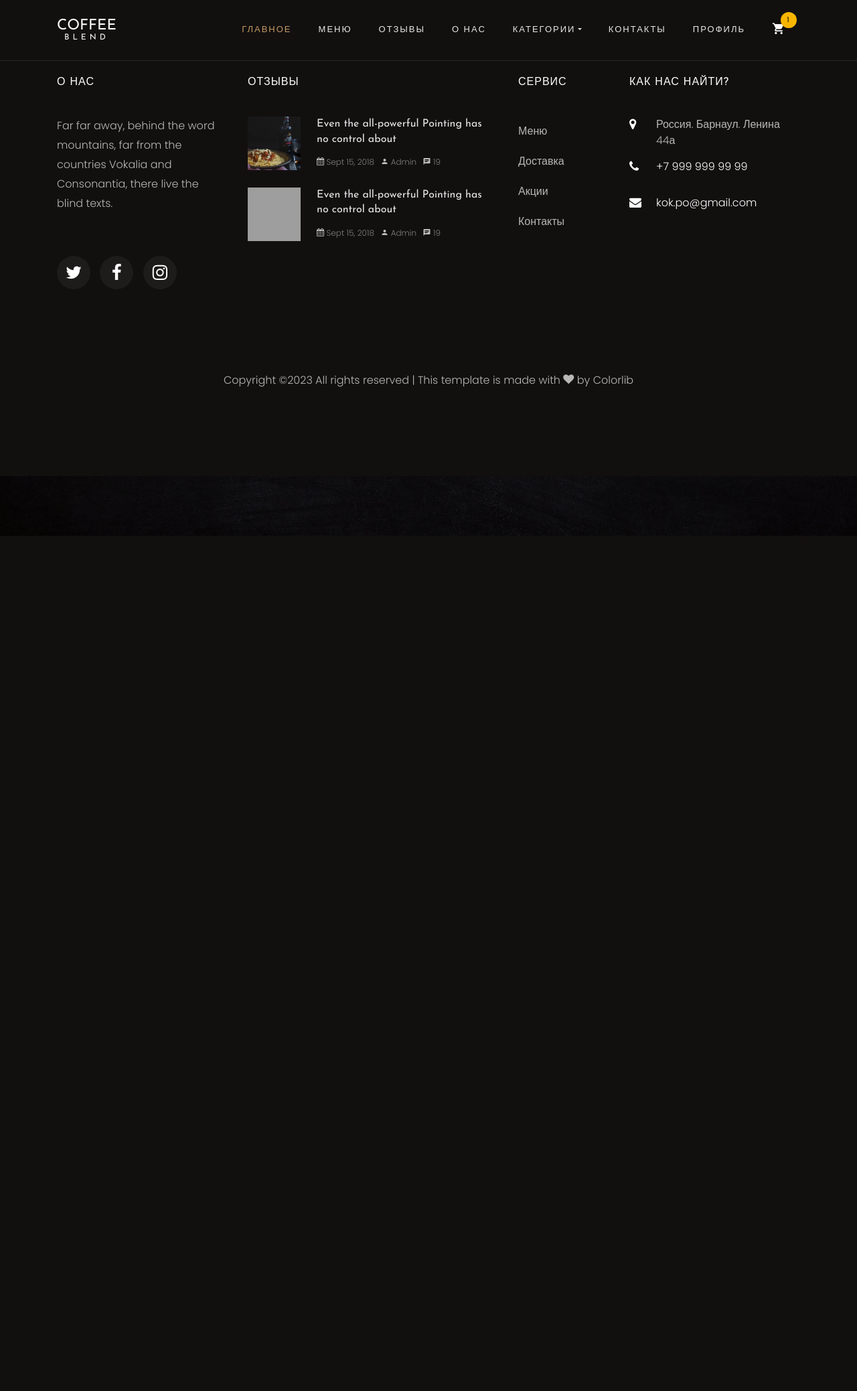
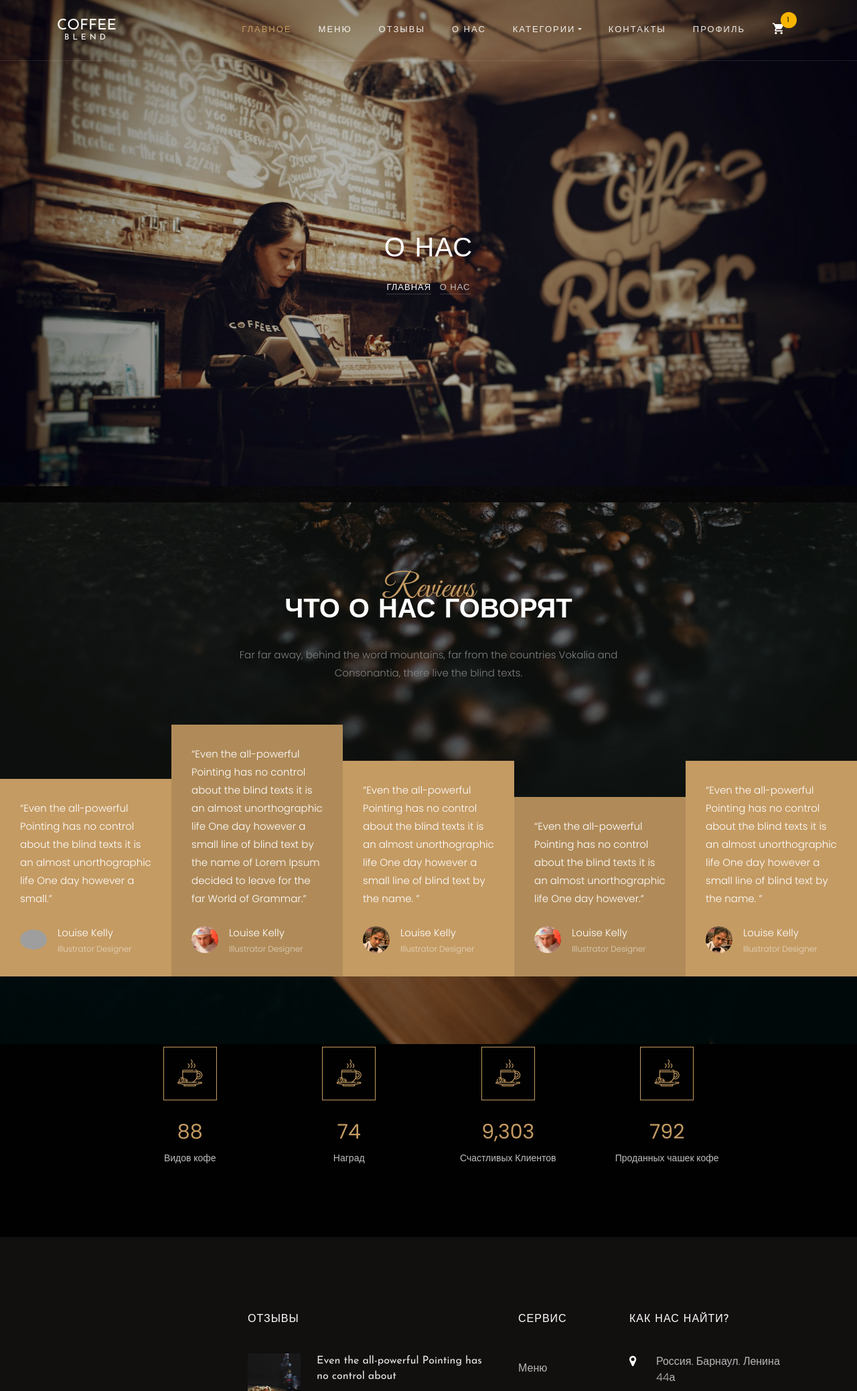
Before and after one commit to Feach/site_main, a Django app: template templates/contact/about.html in a window 1280 px wide. Shown: the top 2077 px of the page at 67% size. Before the commit the page ends 800 px from the top, so only its background shows below. Run offline with Django 4.2, Linux system fonts and the light colour scheme; the template is opened without the code that fills it, so the values that code supplies are empty; some libraries are stand-ins or nearby versions; some web fonts are replaced; grey boxes are pictures that could not be loaded.

Commit message:
1)переделана модель about.
!!! Отладить выведение contact & about на шаблоны
!!!Переделать форму обратной связи под стиль сайта
!!! в навигации кнопка профиль временно действует кнопкой логин

```diff
--- a/contact/urls.py
+++ b/contact/urls.py
@@ -3,5 +3,6 @@ from . import views
 
 urlpatterns = [
     path('contact/', views.ContactView.as_view(), name="contact"),
+    path('about/', views.AboutListView.as_view(), name="about_list"),
     path('feedback/', views.CreateContact.as_view(), name="feedback")
 ]
--- a/templates/contact/about.html
+++ b/templates/contact/about.html
@@ -1,4 +1,5 @@
 {% extends 'base.html' %}
+{% block content %}
 <!--шапка-->
     <section class="home-slider owl-carousel">
 
@@ -17,20 +18,25 @@
       </div>
     </section>
 <!--наша история-->
+{% for about in about_list %}
+	{% if forloop.first %}
 		<section class="ftco-about d-md-flex">
-    	<div class="one-half img" style="background-image: url(images/about.jpg);"></div>
+			<div class="one-half img" style="background-image: url({{ about.image_large.url }});"></div>
 				<div class="one-half ftco-animate">
 					<div class="overlap">
 					<div class="heading-section ftco-animate ">
 						<span class="subheading">About</span>
-	          <h2 class="mb-4">Наша История</h2>
+					  <h2 class="mb-4">{{ about.title }}</h2>
 					</div>
+
 					<div>
-	  				<p>On her way she met a copy. The copy warned the Little Blind Text, that where it came from it would have been rewritten a thousand times and everything that was left from its origin would be the word "and" and the Little Blind Text should turn around and return to its own, safe country. But nothing the copy said could convince her and so it didn’t take long until a few insidious Copy Writers ambushed her, made her drunk with Longe and Parole and dragged her into their agency, where they abused her for their.</p>
+						<p>{{ about.text|safe }}</p>
 					</div>
 				</div>
 			</div>
 		</section>
+	{% endif %}
+{% endfor %}
 <!--отзывы-->
     <section class="ftco-section img" id="ftco-testimony" style="background-image: url(images/bg_1.jpg);"  data-stellar-background-ratio="0.5">
     	<div class="overlay"></div>
@@ -114,14 +120,16 @@
 	    </div>
 	  </section>
 <!--наше меню-->
+{% for about in about_list %}
+	{% if forloop.counter == 2 %}
 		<section class="ftco-section">
 			<div class="container">
 				<div class="row align-items-center">
 					<div class="col-md-6 pr-md-5">
 						<div class="heading-section text-md-right ftco-animate">
 					<span class="subheading">Menu</span>
-	            <h2 class="mb-4">Наше меню</h2>
-	            <p class="mb-4">Far far away, behind the word mountains, far from the countries Vokalia and Consonantia, there live the blind texts. Separated they live in Bookmarksgrove right at the coast of the Semantics, a large language ocean.</p>
+					<h2 class="mb-4">{{ about.title }}</h2>
+					<p class="mb-4">{{ about.text|safe }}</p>
 					<p><a href="#" class="btn btn-primary btn-outline-primary px-4 py-3">Посмотреть меню</a></p>
 				  </div>
 					</div>
@@ -129,22 +137,22 @@
 						<div class="row">
 							<div class="col-md-6">
 								<div class="menu-entry">
-		    					<a href="#" class="img" style="background-image: url(/static/images/menu-1.jpg);"></a>
+									<a href="#" class="img" style="background-image: url({{ about.image_small1.url }});"></a>
 								</div>
 							</div>
 							<div class="col-md-6">
 								<div class="menu-entry mt-lg-4">
-		    					<a href="#" class="img" style="background-image: url(/static/images/menu-2.jpg);"></a>
+									<a href="#" class="img" style="background-image: url({{ about.image_small2.url }});"></a>
 								</div>
 							</div>
 							<div class="col-md-6">
 								<div class="menu-entry">
-		    					<a href="#" class="img" style="background-image: url(/static/images/menu-3.jpg);"></a>
+									<a href="#" class="img" style="background-image: url({{ about.image_small3.url }});"></a>
 								</div>
 							</div>
 							<div class="col-md-6">
 								<div class="menu-entry mt-lg-4">
-		    					<a href="#" class="img" style="background-image: url(/static/images/menu-4.jpg);"></a>
+									<a class="img" style="background-image: url({{ about.image_small4.url }});"></a>
 								</div>
 							</div>
 						</div>
@@ -152,6 +160,8 @@
 				</div>
 			</div>
 		</section>
+	{% endif %}
+{% endfor %}
 <!--статистика-->
     <section class="ftco-counter ftco-bg-dark img" id="section-counter" style="background-image: url(/static/images/bg_2.jpg);" data-stellar-background-ratio="0.5">
 			<div class="overlay"></div>
@@ -200,3 +210,4 @@
         </div>
       </div>
     </section>
+{% endblock content %}
--- a/templates/footer.html
+++ b/templates/footer.html
@@ -4,15 +4,19 @@
       <div class="container">
         <div class="row mb-5">
           <div class="col-lg-3 col-md-6 mb-5 mb-md-5">
+            {% for about in about_list %}
+	            {% if forloop.counter == 3 %}
                   <div class="ftco-footer-widget mb-4">
-              <h2 class="ftco-heading-2">О нас</h2>
-              <p>Far far away, behind the word mountains, far from the countries Vokalia and Consonantia, there live the blind texts.</p>
+                    <h2 class="ftco-heading-2">{{ about.title }}</h2>
+                    <p>{{ about.mini_text|safe }}</p>
                     <ul class="ftco-footer-social list-unstyled float-md-left float-lft mt-5">
                       <li class="ftco-animate"><a href="#"><span class="icon-twitter"></span></a></li>
                       <li class="ftco-animate"><a href="#"><span class="icon-facebook"></span></a></li>
                       <li class="ftco-animate"><a href="#"><span class="icon-instagram"></span></a></li>
                     </ul>
                   </div>
+                {% endif %}
+            {% endfor %}
           </div>
           <div class="col-lg-4 col-md-6 mb-5 mb-md-5">
             <div class="ftco-footer-widget mb-4">
--- a/templates/header.html
+++ b/templates/header.html
@@ -7,10 +7,10 @@
 	      </button>
 	      <div class="collapse navbar-collapse" id="ftco-nav">
 	        <ul class="navbar-nav ml-auto">
-	          <li class="nav-item active"><a href="" class="nav-link">Главное</a></li>
-	          <li class="nav-item"><a href="menu.html" class="nav-link">Меню</a></li>
+	          <li class="nav-item active"><a href="{% url 'home' %}" class="nav-link">Главное</a></li>
+	          <li class="nav-item"><a href="{% url 'menu' %}" class="nav-link">Меню</a></li>
 	          <li class="nav-item"><a href="services.html" class="nav-link">Отзывы</a></li>
-	          <li class="nav-item"><a href="about.html" class="nav-link">О Нас</a></li>
+	          <li class="nav-item"><a href="{% url 'about_list' %}" class="nav-link">О Нас</a></li>
 	          <li class="nav-item dropdown">
               <a class="nav-link dropdown-toggle" href="room.html" id="dropdown04" data-toggle="dropdown" aria-haspopup="true" aria-expanded="false">Категории</a>
               <div class="dropdown-menu" aria-labelledby="dropdown04">
```
Also changed, not shown: db.sqlite3. Lines whose indentation alone changed are shown as unchanged.
